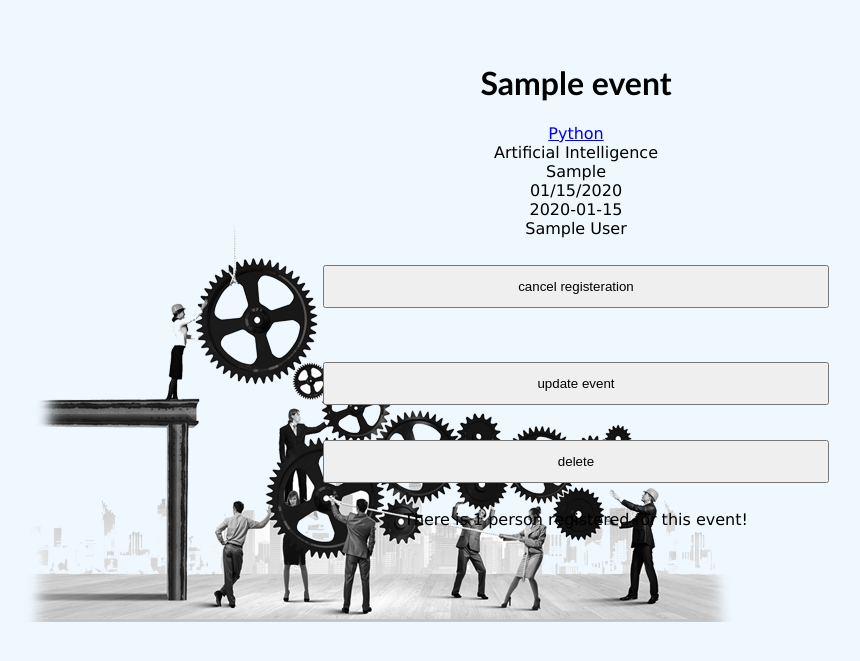
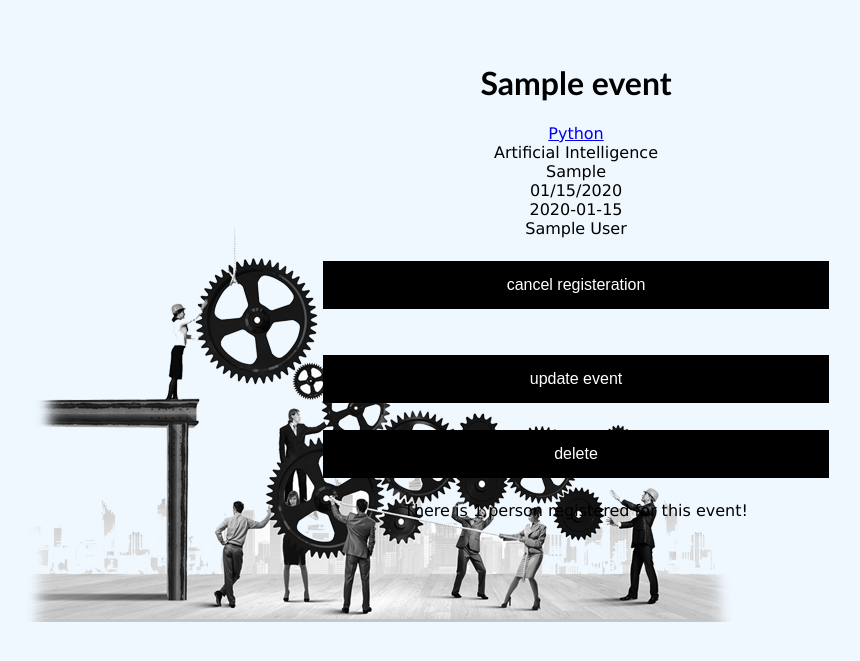
Before and after one commit to ZaQuarius15/collaborative_coding_phase_2, a Rails app: page /events/1 in a window 1280 px wide. Shown: the part 57-718 px from the top of the page, without its empty margins (64-924 px from the left). Run offline with Rails 7, Linux system fonts and the light colour scheme; a user stored in the database is signed in; data comes from the database, SQL or seed files in the repository; tables that the repository leaves empty hold one stand-in row (values such as "Sample post"); style sheets or scripts are compiled from the project's sources; parts of the project's set-up code (start-up, migrations or seed data) failed here and were passed over.

Commit message:
button styling

```diff
--- a/app/assets/stylesheets/application.css
+++ b/app/assets/stylesheets/application.css
@@ -36,6 +36,19 @@ body{
      text-align: center;
  }
 
+ .button {
+    background-color: black;
+    border: none;
+    color: white;
+    padding: 15px 32px;
+    text-align: center;
+    text-decoration: none;
+    display: inline-block;
+    font-size: 16px;
+    margin: 4px 2px;
+    cursor: pointer;
+  }
+
   /* mouse over link */
   a:hover {
     color: chocolate;
--- a/app/views/events/show.html.erb
+++ b/app/views/events/show.html.erb
@@ -45,17 +45,17 @@
 <%= @host.name %><br>
 
 <% if !current_user.events_hosting.include?(@event) %>
-  <%= button_to 'register', join_path(@event), method:'put'%><br>
+  <%= button_to 'register', join_path(@event), method:'put', class: "button"%><br>
 <% end %><br>
 
 <% if current_user.events_attending.include?(@user_event) %>
-    <%= button_to 'cancel registeration', cancel_join_path(@event), method:'delete'%><br>
+    <%= button_to 'cancel registeration', cancel_join_path(@event), method:'delete', class: "button"%><br>
 <% end %><br>
 
 <% if current_user.events_hosting.include?(@event) %>
-  <%= button_to "update event", edit_event_path, method:'get'%><br>
+  <%= button_to "update event", edit_event_path, method:'get', class: "button"%><br>
   <%= button_to "delete", {:controller => :events,
-      :action => 'destroy', :id => @event.id }, :method => :delete %>
+      :action => 'destroy', :id => @event.id }, :method => :delete, class: "button" %>
 
 <% end %><br>
 
```
